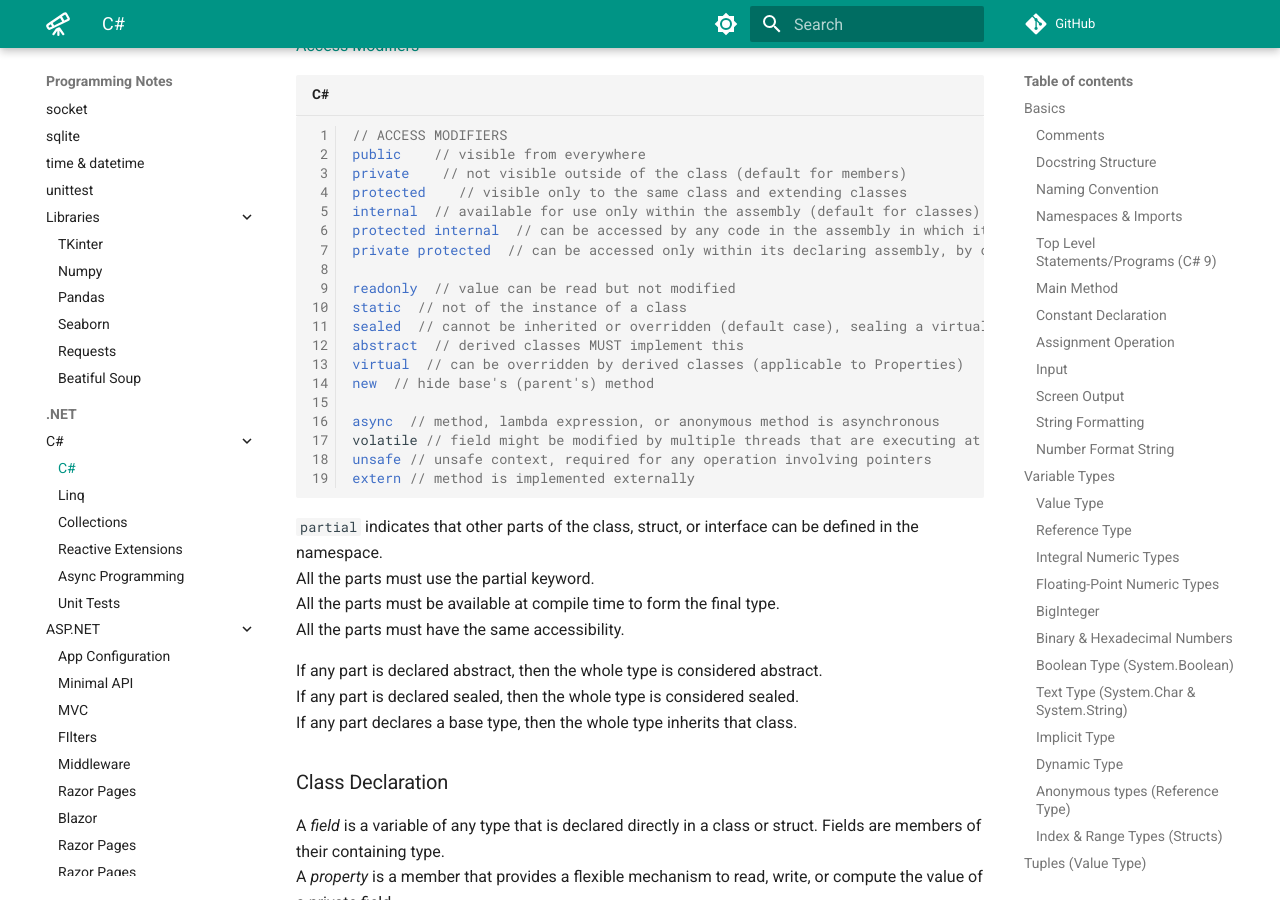
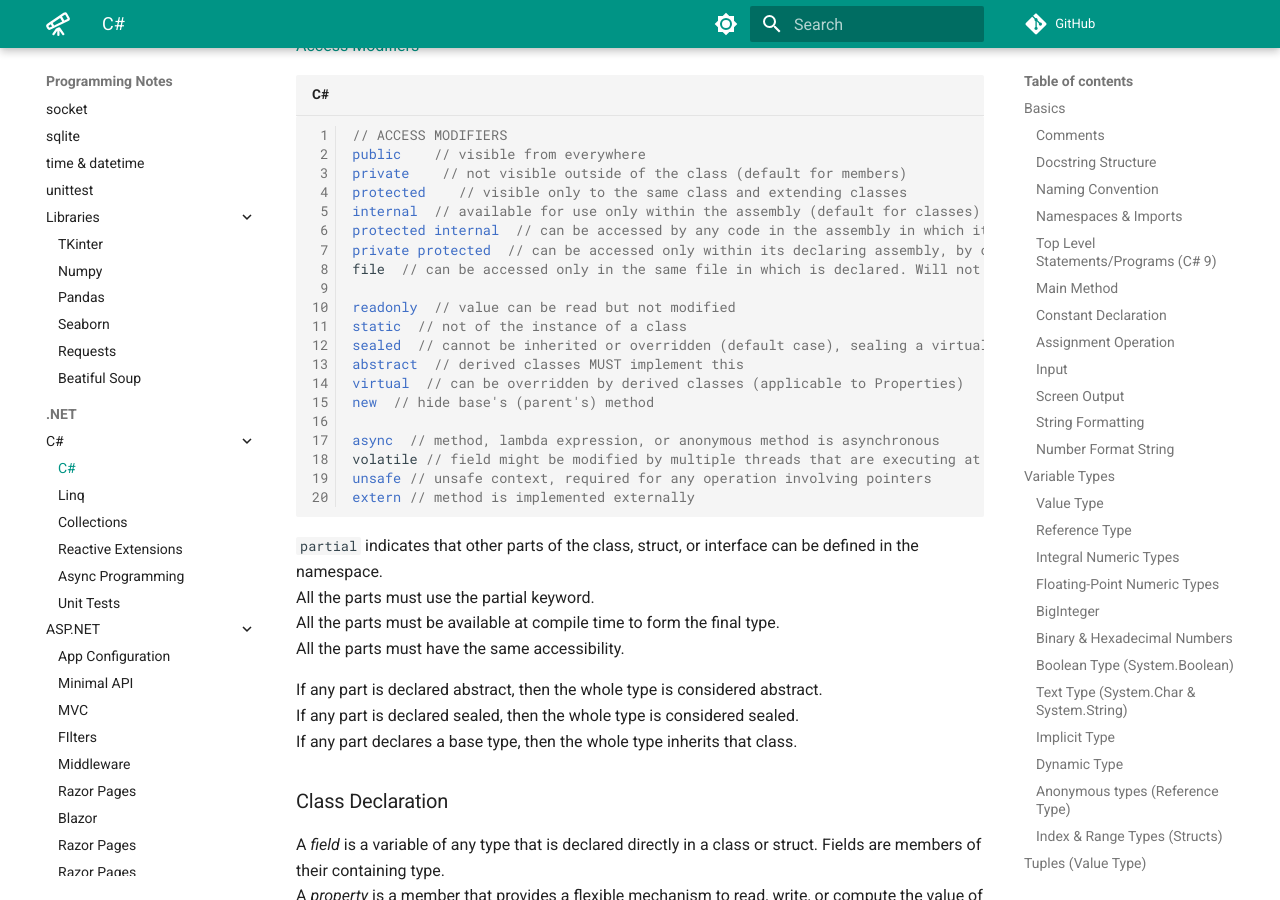
Before and after one commit to m-lamonaca/programming-notes, an MkDocs documentation site: the page built from docs/dotnet/C#/C#.md, in a window 1280 px wide and 900 px high, scrolled down 35927 px. Built offline with MkDocs 1.6.1 and Material for MkDocs 9.7.7, drawn with Linux system fonts in a browser that asks for light colours; comment, search, counter and statistics services are not loaded.

Commit message:
csharp: add `file` access modifier notes

```diff
--- a/docs/dotnet/C#/C#.md
+++ b/docs/dotnet/C#/C#.md
@@ -1341,6 +1341,7 @@ protected    // visible only to the same class and extending classes
 internal  // available for use only within the assembly (default for classes)
 protected internal  // can be accessed by any code in the assembly in which it's declared, or from within a derived class in another assembly
 private protected  // can be accessed only within its declaring assembly, by code in the same class or in a type that is derived from that class
+file  // can be accessed only in the same file in which is declared. Will not clash with other classes/method/interface with the same name
 
 readonly  // value can be read but not modified
 static  // not of the instance of a class
```
